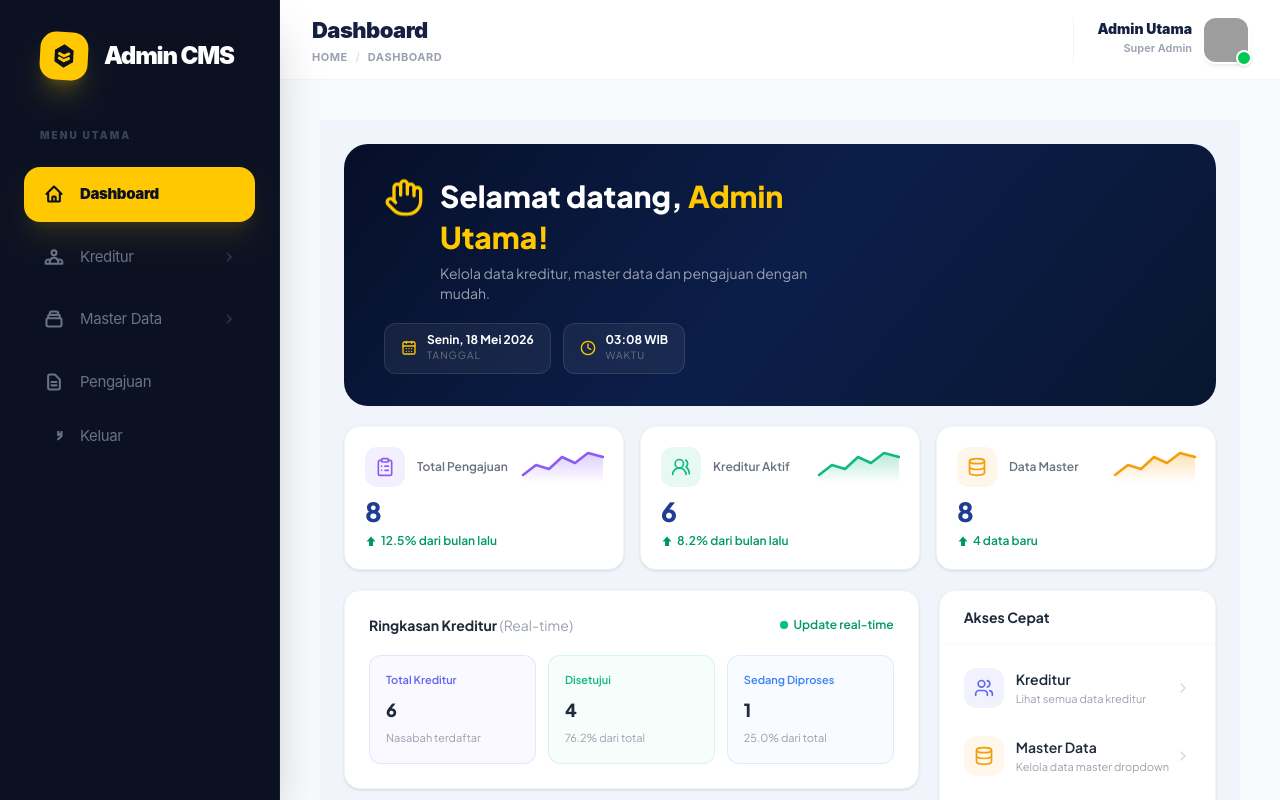
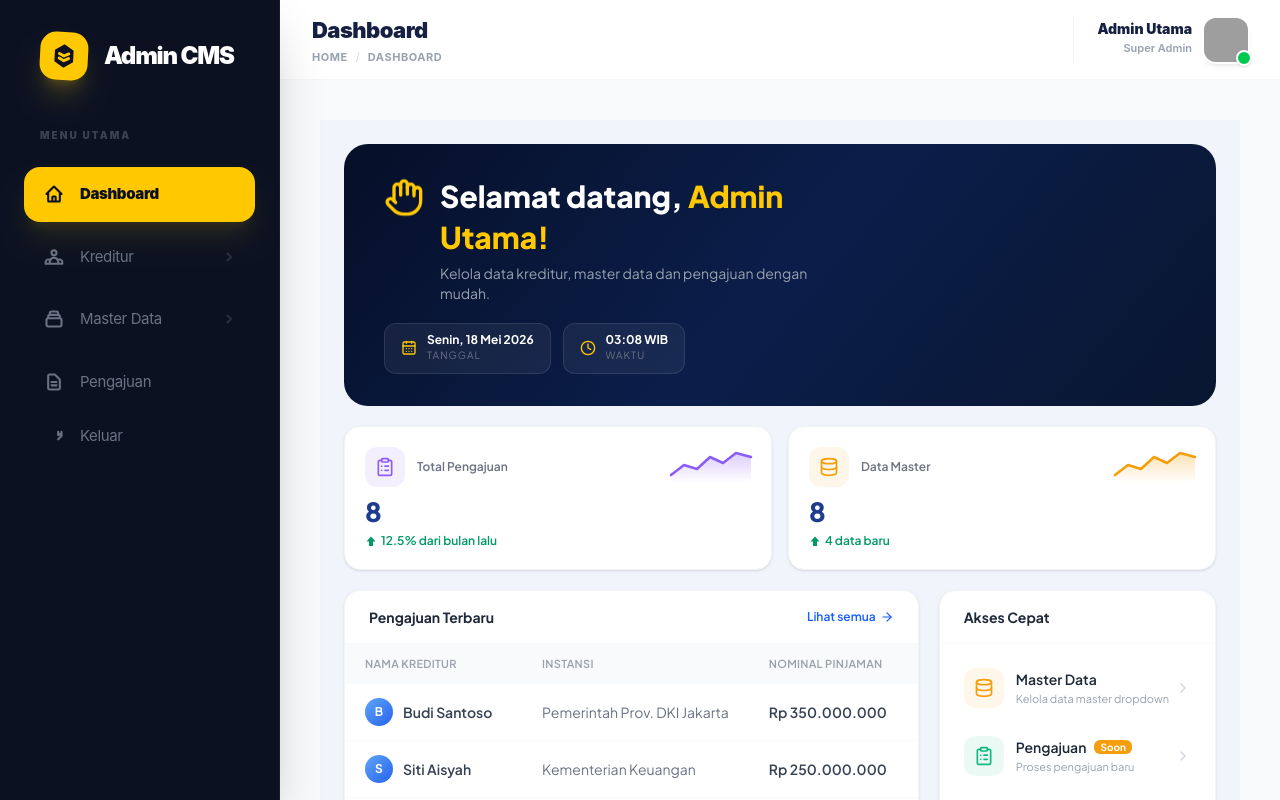
Before and after one commit to kevin8566/p3k-formulir, a React (Vite) app: page /admin in a window 1280 px wide. Built offline with nearby package versions, Linux system fonts and the light colour scheme; grey boxes are pictures that could not be loaded.

Commit message:
detail pengaduan

```diff
--- a/src/features/dashboard/constants/dashboardData.js
+++ b/src/features/dashboard/constants/dashboardData.js
@@ -7,7 +7,6 @@ export const RECENT_PENGAJUAN = [
 ];
 
 export const QUICK_LINKS = [
-    { label: 'Kreditur', desc: 'Lihat semua data kreditur', icon: 'users', color: '#6366f1', badge: null, path: '/admin/kreditur' },
     { label: 'Master Data', desc: 'Kelola data master dropdown', icon: 'database', color: '#f59e0b', badge: null, path: '/admin/master-data' },
     { label: 'Pengajuan', desc: 'Proses pengajuan baru', icon: 'clipboard', color: '#10b981', badge: 'Soon', path: '/admin/pengajuan' },
     { label: 'Pengaturan', desc: 'Pengaturan sistem', icon: 'settings', color: '#8b5cf6', badge: null, path: '/admin/pengaturan' },
--- a/src/features/dashboard/pages/DashboardPage.jsx
+++ b/src/features/dashboard/pages/DashboardPage.jsx
@@ -1,10 +1,10 @@
 import React from 'react';
 import { useNavigate } from 'react-router-dom';
-import { ClipboardList, Database, UsersRound } from 'lucide-react';
+import { ClipboardList, Database } from 'lucide-react';
 import { useKrediturStore } from '../../kreditur/store/krediturStore';
 import { useMasterDataStore } from '../../master-data/store/masterDataStore';
 import DashboardBanner from '../components/DashboardBanner';
-import KrediturSummary from '../components/KrediturSummary';
+
 import QuickAccessPanel from '../components/QuickAccessPanel';
 import RecentPengajuanTable from '../components/RecentPengajuanTable';
 import StatCard from '../components/StatCard';
@@ -33,7 +33,7 @@ export default function DashboardPage() {
         <div className="dash-root space-y-5 p-6 min-h-screen" style={{ background: '#f1f4fb' }}>
             <DashboardBanner dateStr={dateStr} timeStr={timeStr} />
 
-            <div className="grid grid-cols-1 sm:grid-cols-2 xl:grid-cols-3 gap-4">
+            <div className="grid grid-cols-1 sm:grid-cols-2 gap-4">
                 <StatCard
                     delay={0}
                     color="#8b5cf6"
@@ -45,15 +45,6 @@ export default function DashboardPage() {
                 />
                 <StatCard
                     delay={70}
-                    color="#10b981"
-                    sparkColor="#10b981"
-                    label="Kreditur Aktif"
-                    value={totalKreditur}
-                    sub="8.2% dari bulan lalu"
-                    icon={<UsersRound className="w-5 h-5" />}
-                />
-                <StatCard
-                    delay={140}
                     color="#f59e0b"
                     sparkColor="#f59e0b"
                     label="Data Master"
@@ -64,12 +55,7 @@ export default function DashboardPage() {
             </div>
 
             <div className="grid grid-cols-1 xl:grid-cols-3 gap-5">
-                <div className="xl:col-span-2 space-y-5">
-                    <KrediturSummary
-                        totalKreditur={totalKreditur}
-                        totalDisetujui={totalDisetujui}
-                        totalDiproses={totalDiproses}
-                    />
+                <div className="xl:col-span-2">
                     <RecentPengajuanTable
                         pengajuan={RECENT_PENGAJUAN}
                         onViewAll={() => navigate('/admin/pengajuan')}
```
